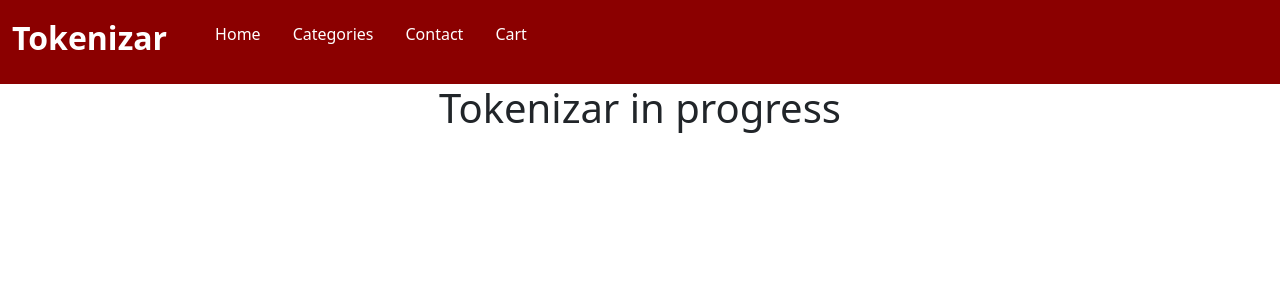
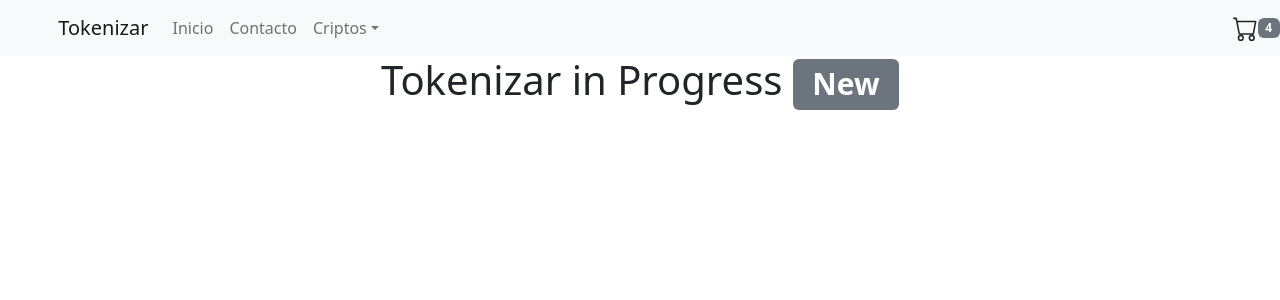
Before and after one commit to nicokarbiner/tienda-cripto, a React (Create React App) app: page / in a window 1280 px wide. Shown: the top 300 px of the page. Built offline with nearby package versions, Linux system fonts and the light colour scheme.

Commit message:
Incorporacion CartWidget e ItemListContainer

```diff
--- a/src/App.js
+++ b/src/App.js
@@ -1,11 +1,12 @@
-import NavBar from "./components/NavBar/NavBar";
+import BasicExample from "./components/NavBar/NavBar";
 import './App.css';
+import TokenizarInProgress from "./components/NavBar/ItemListContainer"
 
 function App() {
   return (
     <div className="App">
-        <NavBar />
-      <h1>Tokenizar in progress</h1>
+        <BasicExample />
+        <TokenizarInProgress/>
     </div>
   );
 }
--- /dev/null
+++ b/src/components/NavBar/CartWidget.js
@@ -0,0 +1,18 @@
+import React from "react";
+import Badge from 'react-bootstrap/Badge';
+import 'bootstrap/dist/css/bootstrap.min.css';
+
+class CartWidget extends React.Component {
+    render() {
+        return (
+            <>
+                <svg xmlns="http://www.w3.org/2000/svg" width="25" height="25" fill="currentColor" class="bi bi-cart white" viewBox="0 0 16 16">
+                    <path d="M0 1.5A.5.5 0 0 1 .5 1H2a.5.5 0 0 1 .485.379L2.89 3H14.5a.5.5 0 0 1 .491.592l-1.5 8A.5.5 0 0 1 13 12H4a.5.5 0 0 1-.491-.408L2.01 3.607 1.61 2H.5a.5.5 0 0 1-.5-.5zM3.102 4l1.313 7h8.17l1.313-7H3.102zM5 12a2 2 0 1 0 0 4 2 2 0 0 0 0-4zm7 0a2 2 0 1 0 0 4 2 2 0 0 0 0-4zm-7 1a1 1 0 1 1 0 2 1 1 0 0 1 0-2zm7 0a1 1 0 1 1 0 2 1 1 0 0 1 0-2z" />
+                </svg>
+                <Badge bg="secondary">4</Badge>
+            </>
+        );
+    }
+}
+
+export default CartWidget;
--- /dev/null
+++ b/src/components/NavBar/ItemListContainer.js
@@ -0,0 +1,13 @@
+import Badge from 'react-bootstrap/Badge';
+
+function TokenizarInProgress () {
+  return (
+    <div>
+      <h1>
+        Tokenizar in Progress <Badge bg="secondary">New</Badge>
+      </h1>
+    </div>
+  );
+}
+
+export default TokenizarInProgress;
--- a/src/components/NavBar/NavBar.js
+++ b/src/components/NavBar/NavBar.js
@@ -1,25 +1,36 @@
-import "./navBar.scss";
+import Container from 'react-bootstrap/Container';
+import Nav from 'react-bootstrap/Nav';
+import Navbar from 'react-bootstrap/Navbar';
+import NavDropdown from 'react-bootstrap/NavDropdown';
+import CartWidget from "./CartWidget";
 
-const NavBar = () => {
+function BasicExample() {
     return (
-        <div className="navbarContainer">
-            <h2>Tokenizar</h2>
-            <ul className="navbarMenu">
-                <li className="navbarItem">
-                    <a href="#">Home</a>
-                </li>
-                <li className="navbarItem dropdown">
-                    <a href="#">Categories</a>
-                </li>
-                <li className="navbarItem">
-                    <a href="#">Contact</a>
-                </li>
-                <li className="navbarItem">
-                    <a href="#">Cart</a>
-                </li>
-            </ul>
-        </div>
+        <Navbar bg="light" expand="lg">
+            <Container>
+                <Navbar.Brand href="#home">Tokenizar</Navbar.Brand>
+                <Navbar.Toggle aria-controls="basic-navbar-nav" />
+                <Navbar.Collapse id="basic-navbar-nav">
+                    <Nav className="me-auto">
+                        <Nav.Link href="#home">Inicio</Nav.Link>
+                        <Nav.Link href="#link">Contacto</Nav.Link>
+                        <NavDropdown title="Criptos" id="basic-nav-dropdown">
+                            <NavDropdown.Item href="#action/3.1">Criptomonedas</NavDropdown.Item>
+                            <NavDropdown.Item href="#action/3.2">
+                                Stable Coins
+                            </NavDropdown.Item>
+                            <NavDropdown.Item href="#action/3.3">Utility Coins</NavDropdown.Item>
+                            <NavDropdown.Divider />
+                            <NavDropdown.Item href="#action/3.4">
+                                Conocer mas
+                            </NavDropdown.Item>
+                        </NavDropdown>
+                    </Nav>
+                </Navbar.Collapse>
+            </Container>
+            <CartWidget/>
+        </Navbar>
     );
-};
+}
 
-export default NavBar;
+export default BasicExample;
--- a/src/components/NavBar/navBar.scss
+++ /dev/null
@@ -1,33 +0,0 @@
-.navbarContainer {
-    background-color: darkred;
-    color: white;
-    display: flex;
-    justify-content: flex-start;
-    padding: 8px 12px;
-    align-items: center;
-
-    h2 {
-        font-weight: bold;
-    }
-
-    .navbarMenu {
-        display: flex;
-        justify-content: space-around;
-        list-style-type: none;
-        overflow: hidden;
-
-        .navbarItem {
-            a {
-                display: block;
-                color: white;
-                text-align: center;
-                padding: 14px 16px;
-                text-decoration: none;
-
-                &:hover {
-                    background-color: rgb(163, 25, 25);
-                }
-            }
-        }
-    }
-}
```
